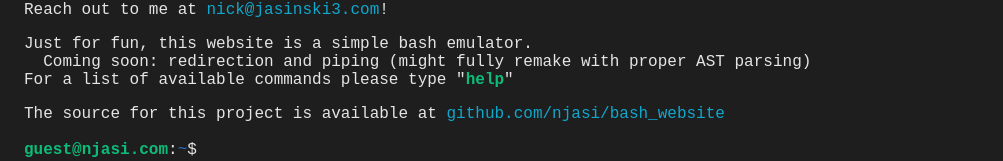
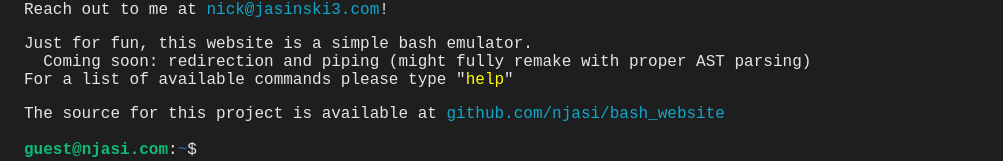
Before and after one commit to njasi/bash_website, a React (Create React App) app: page / in a window 1280 px wide. Shown: the part 499-660 px from the top of the page, without its empty margins (0-1003 px from the left). Built offline with nearby package versions, Linux system fonts and the light colour scheme; what bash-emulator would draw is missing.

Commit message:
add command button class

```diff
--- a/src/App.css
+++ b/src/App.css
@@ -96,3 +96,8 @@ a:hover {
   white-space: pre-wrap;
   max-width: 100ch;
 }
+
+.commandBtn{
+  color: yellow;
+  cursor: pointer;
+}
--- /dev/null
+++ b/src/components/CommandBtn.js
@@ -0,0 +1,15 @@
+import React from "react";
+import { useDispatch } from "react-redux";
+import { setCommand } from "../store/command";
+
+function CommandBtn({ command, children }) {
+  const dispatch = useDispatch();
+  const handleClick = () => dispatch(setCommand(command));
+  return (
+    <span className="commandBtn" onClick={handleClick}>
+      {children}
+    </span>
+  );
+}
+
+export default CommandBtn;
--- a/src/components/Results.js
+++ b/src/components/Results.js
@@ -1,5 +1,7 @@
 import React, { isValidElement } from "react";
 import TermPrompt from "./TermPrompt";
+import CommandBtn from "./CommandBtn";
+
 /**
  * replace markdown links with react links and split the text
  * @param {string} line: line to check
@@ -7,7 +9,7 @@ import TermPrompt from "./TermPrompt";
 function parseLinksAndClasses(line) {
   // regex to match on markdown links
   const result = line.match(
-    /(\(class=(.*)\)\(([^)]*)\)|\[([^[\]]*)\]\((.*?)\))/
+    /(\(class=(.*)\)\(([^)]*)\)|\[([^[\]]*)\]\((.*?)\)|\(command=(.*)\)\(([^)]*)\))/
   );
   if (result === null) {
     return line;
@@ -37,6 +39,20 @@ function parseLinksAndClasses(line) {
       <>
         {front}
         <span className={spanClass}>{parseLinksAndClasses(text)}</span>
+        {parseLinksAndClasses(back)}
+      </>
+    );
+  } else if (result[6] !== undefined) {
+    const full = result[1];
+    const command = result[6];
+    const text = result[7];
+    const [front, back] = line.split(full);
+
+    // recurse to catch multiple links cause why not
+    return (
+      <>
+        {front}
+        <CommandBtn command={command}>{parseLinksAndClasses(text)}</CommandBtn>
         {parseLinksAndClasses(back)}
       </>
     );
--- a/src/components/Terminal.js
+++ b/src/components/Terminal.js
@@ -2,14 +2,16 @@ import { useState, createRef } from "react";
 import { historyMove, runCommand, setHistoryIdx } from "../commands";
 import { arrayToOutput } from "./Results";
 import TermPrompt from "./TermPrompt";
+import { useDispatch, useSelector } from "react-redux";
+import { setCommand } from "../store/command";
 
 // generate a function to handle the command submitting
-function generateFormHandler(add, setCommand, setCursor) {
+function generateFormHandler(add, updateCommand, setCursor) {
   return async (event) => {
     event.preventDefault();
 
     const command = event.target.termInput.value;
-    setCommand("");
+    updateCommand("");
     setCursor(0);
     setHistoryIdx();
 
@@ -24,15 +26,15 @@ function generateFormHandler(add, setCommand, setCursor) {
   };
 }
 
-function generateKeyDownHandler(setCommand) {
+function generateKeyDownHandler(updateCommand) {
   return async (e) => {
     let key = e.which ? e.which : e.keyCode;
     switch (key) {
       case 38:
-        setCommand(await historyMove());
+        updateCommand(await historyMove());
         break;
       case 40:
-        setCommand(await historyMove(true));
+        updateCommand(await historyMove(true));
         break;
       default:
     }
@@ -55,22 +57,27 @@ function generateKeyUpHandler(setCursor) {
 const shift = 10;
 
 function Terminal({ outputState, add }) {
-  const [command, setCommand] = useState("");
   const [cursor, setCursor] = useState(0);
   const commandInput = createRef();
+  const dispatch = useDispatch();
+  const { command } = useSelector((state) => ({
+    command: state.command.value,
+  }));
+
+  const updateCommand = (value) => dispatch(setCommand(value));
 
   const output = arrayToOutput(outputState);
 
   const handleBlur = () => commandInput.current.focus();
   const handleChange = (event) => {
     setCursor(event.target.selectionStart);
-    setCommand(event.target.value);
+    updateCommand(event.target.value);
   };
 
   return (
     <main id="term-wrap">
       <header className="output">{output}</header>
-      <form onSubmit={generateFormHandler(add, setCommand, setCursor)}>
+      <form onSubmit={generateFormHandler(add, updateCommand, setCursor)}>
         <label htmlFor="term-input">
           <TermPrompt />
         </label>{" "}
@@ -78,7 +85,7 @@ function Terminal({ outputState, add }) {
           style={{ width: `${command.length + shift}ch` }}
           onBlur={handleBlur}
           onChange={handleChange}
-          onKeyDown={generateKeyDownHandler(setCommand)}
+          onKeyDown={generateKeyDownHandler(updateCommand)}
           onKeyUp={generateKeyUpHandler(setCursor)}
           ref={commandInput}
           id="termInput"
--- a/src/config.js
+++ b/src/config.js
@@ -27,7 +27,7 @@ Reach out to me at [nick@jasinski3.com](mailto:nick@jasinski3.com)!
 
 Just for fun, this website is a simple bash emulator.
   Coming soon: redirection and piping (might fully remake with proper AST parsing)
-For a list of available commands please type "(class=green bold)(help)"
+For a list of available commands please type "(command=help)(help)"
 
 The source for this project is available at [github.com/njasi/bash_website](https://github.com/njasi/bash_website)
     `;
--- /dev/null
+++ b/src/store/command.js
@@ -0,0 +1,18 @@
+import { createSlice } from "@reduxjs/toolkit";
+
+export const commandSlice = createSlice({
+  name: "command",
+  initialState: {
+    value: "",
+  },
+  reducers: {
+    setCommand: (state, action) => {
+      state.value = action.payload;
+    },
+  },
+});
+
+// Action creators are generated for each case reducer function
+export const { setCommand } = commandSlice.actions;
+
+export default commandSlice.reducer;
--- a/src/store/index.js
+++ b/src/store/index.js
@@ -1,9 +1,11 @@
 import { configureStore } from "@reduxjs/toolkit";
 import { combineReducers } from "redux";
 import output from "./output";
+import command from "./command";
 
 const reducer = combineReducers({
   output,
+  command,
 });
 
 const store = configureStore({
```
